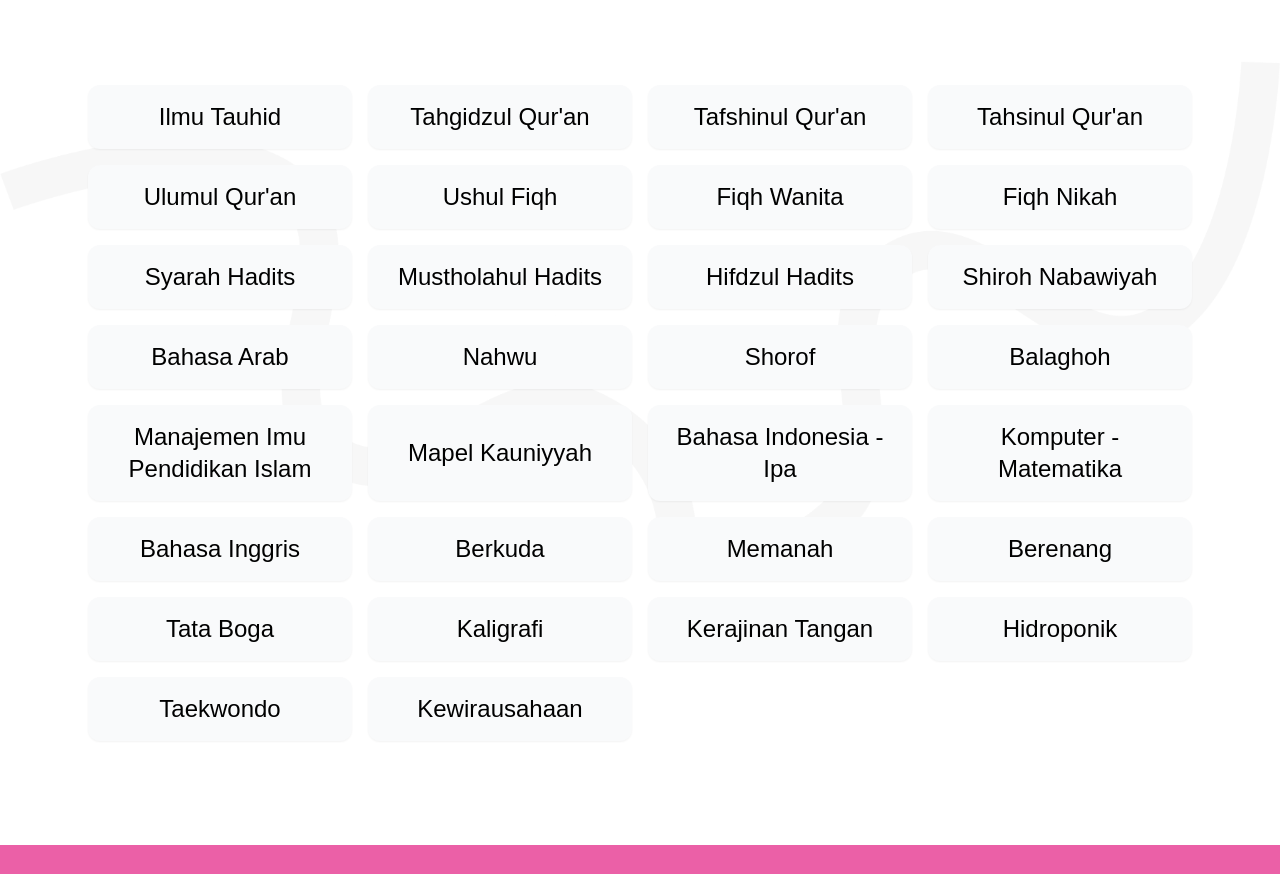
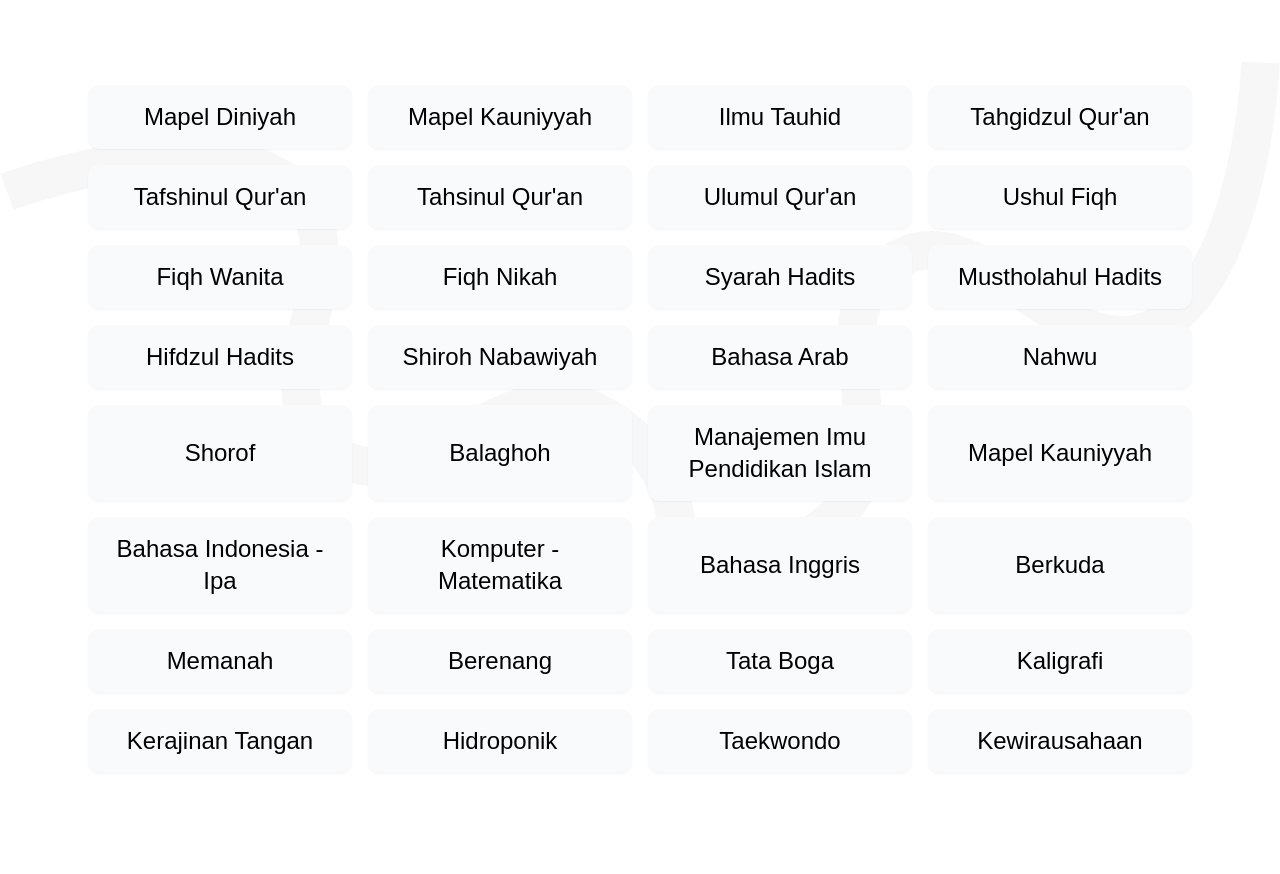
Before and after one commit to LaluIman/Al-MaratushShalihah_Website, a website: page index.html in a window 1280 px wide. Shown: the part 2643-3517 px from the top of the page. Drawn offline with nearby package versions, Linux system fonts and the light colour scheme; a web font is replaced by a local one.

Commit message:
add mapel

```diff
--- a/script.js
+++ b/script.js
@@ -12,7 +12,7 @@ ScrollReveal().reveal('.hero-image, .about-image, .visi-misi, .curriculum-box, .
 //  kurikulum data
 
 const items = [
-    'Ilmu Tauhid', 'Tahgidzul Qur\'an', 'Tafshinul Qur\'an', 'Tahsinul Qur\'an',
+    'Mapel Diniyah', 'Mapel Kauniyyah', 'Ilmu Tauhid', 'Tahgidzul Qur\'an', 'Tafshinul Qur\'an', 'Tahsinul Qur\'an',
     'Ulumul Qur\'an', 'Ushul Fiqh', 'Fiqh Wanita', 'Fiqh Nikah', 'Syarah Hadits',
     'Mustholahul Hadits', 'Hifdzul Hadits', 'Shiroh Nabawiyah', 'Bahasa Arab',
     'Nahwu', 'Shorof', 'Balaghoh', 'Manajemen Imu Pendidikan Islam', 'Mapel Kauniyyah',
```
Also changed, not shown: src/output.css.
